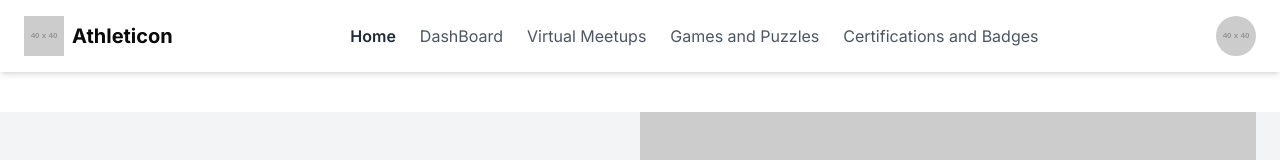
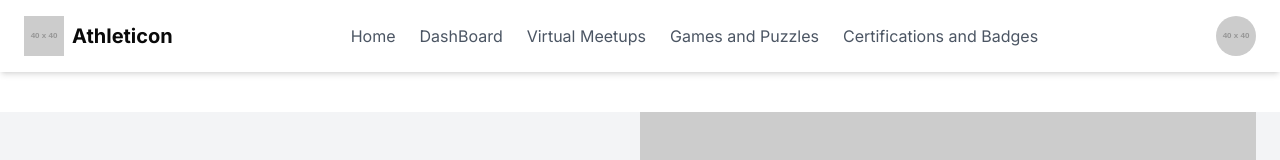
Before and after one commit to danishsheikh1122/myappp, a Next.js app: page / in a window 1280 px wide. Shown: the top 160 px of the page. Built offline with nearby package versions, Linux system fonts and the light colour scheme.

Commit message:
home added

```diff
--- a/components/Header.jsx
+++ b/components/Header.jsx
@@ -1,5 +1,5 @@
-import React from 'react'
-import Link from 'next/link'
+import React from "react";
+import Link from "next/link";
 function Header() {
   return (
     <header className="bg-white shadow-md">
@@ -13,11 +13,21 @@ function Header() {
           <span className="ml-2 text-xl font-bold">Athleticon</span>
         </div>
         <nav className="flex space-x-6">
-                        <a href="#" className="text-gray-800 font-semibold">Home</a>
-                        <Link href="/user-dashboard" className="text-gray-600">DashBoard</Link>
-                        <Link href="/virtual-meeetups" className="text-gray-600">Virtual Meetups</Link>
-                        <Link href="/virtual-meeetups" className="text-gray-600">Games and Puzzles</Link>
-                        <Link href="/virtual-meeetups" className="text-gray-600">Certifications and Badges</Link>
+          <Link href="/" className="text-gray-600">
+            Home
+          </Link>
+          <Link href="/user-dashboard" className="text-gray-600">
+            DashBoard
+          </Link>
+          <Link href="/virtual-meeetups" className="text-gray-600">
+            Virtual Meetups
+          </Link>
+          <Link href="/virtual-meeetups" className="text-gray-600">
+            Games and Puzzles
+          </Link>
+          <Link href="/virtual-meeetups" className="text-gray-600">
+            Certifications and Badges
+          </Link>
         </nav>
         <div className="flex items-center">
           <img
@@ -28,7 +38,7 @@ function Header() {
         </div>
       </div>
     </header>
-  )
+  );
 }
 
-export default Header
+export default Header;
```
Lines whose indentation alone changed are shown as unchanged.
